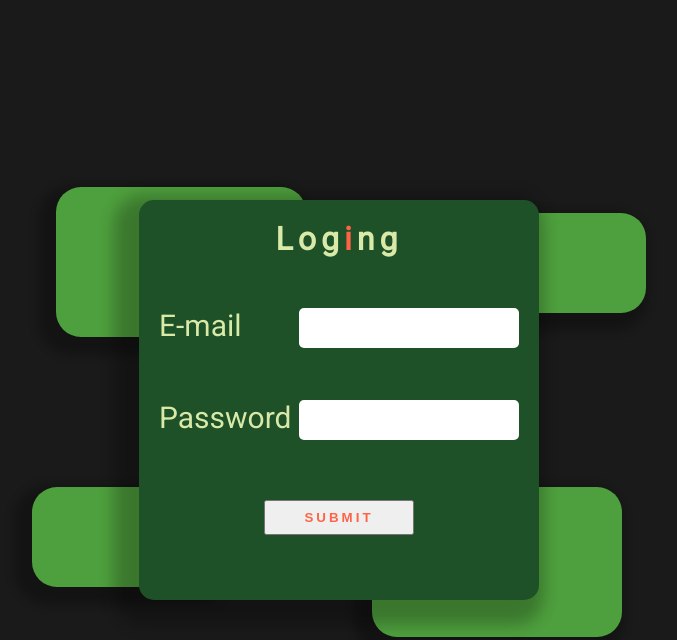
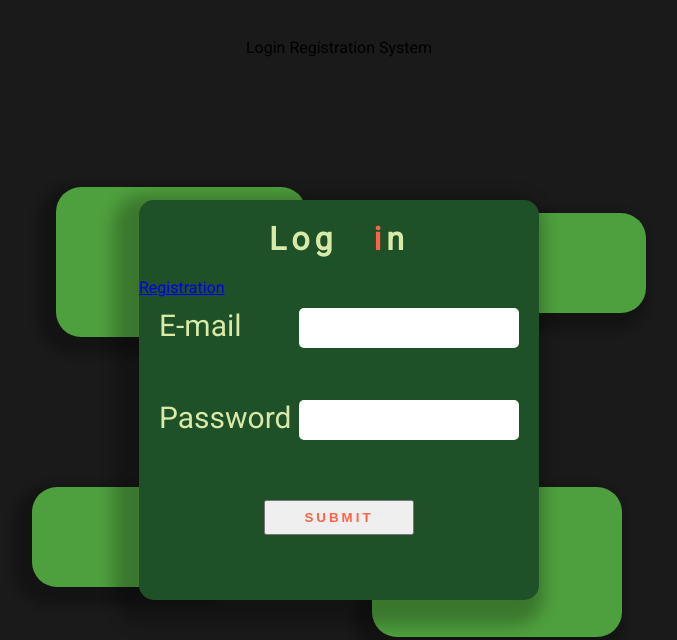
Before and after one commit to UndefinedMamun/login-system-php, a PHP site: page /login.php in a window 1280 px wide. Shown: the top 640 px of the page, without its empty margins (301-978 px from the left). Run offline with PHP 8.4, Linux system fonts and the light colour scheme.

Commit message:
small changes

```diff
--- a/footer.php
+++ b/footer.php
@@ -1,6 +1,6 @@
 <br>
 <br>
-<footer style="text-align:center"></footer>
+<footer style="text-align:center">Login Registration System</footer>
 
 </body>
 
--- a/login.php
+++ b/login.php
@@ -40,7 +40,7 @@ if(!isset($_SESSION["id"]) && empty($_SESSION["id"])){
     <div class="dgn3 dgn"></div>
     <div class="dgn4 dgn"></div>
     <div class="card">
-        <h1 class="loginH" >Log<span class="i">i</span>ng </h1>
+        <h1 class="loginH" >Log &nbsp;<span class="i">i</span>n </h1>
 
         <form method="POST">
             <div class="in1">
@@ -52,6 +52,7 @@ if(!isset($_SESSION["id"]) && empty($_SESSION["id"])){
             <input type="password" name="password">
             </div>
             <input class="btn" type="submit" name="submit" value="SUBMIT">
+            <a href="registration.php">Registration</a>
         </form>
     </div>
 
--- a/logout.php
+++ b/logout.php
@@ -5,8 +5,9 @@ session_start();
 
 // Stores null on the current Session ID, therefore logging out the user.
 $_SESSION["id"] = null;
+session_destroy();
 echo "<h1> You were logged out.</h1>";
-header("Refresh:2; url=index.php");
+header("Refresh:1; url=index.php");
 
 require 'footer.php';
 ?>
--- a/registration.php
+++ b/registration.php
@@ -15,7 +15,8 @@ $sql = "INSERT INTO users (name, email, password) values ('$name', '$email', '$p
 // Detects if there is a form submission, and sends $sql's query to PDO.
 if (isset($_POST["submit"])) {
     $pdo->query($sql);
-    header('Location: index.php');
+    echo "Registration Successfull! Please login.";
+    header("Refresh:1; Location: index.php");
 }
 
 ?>
```
